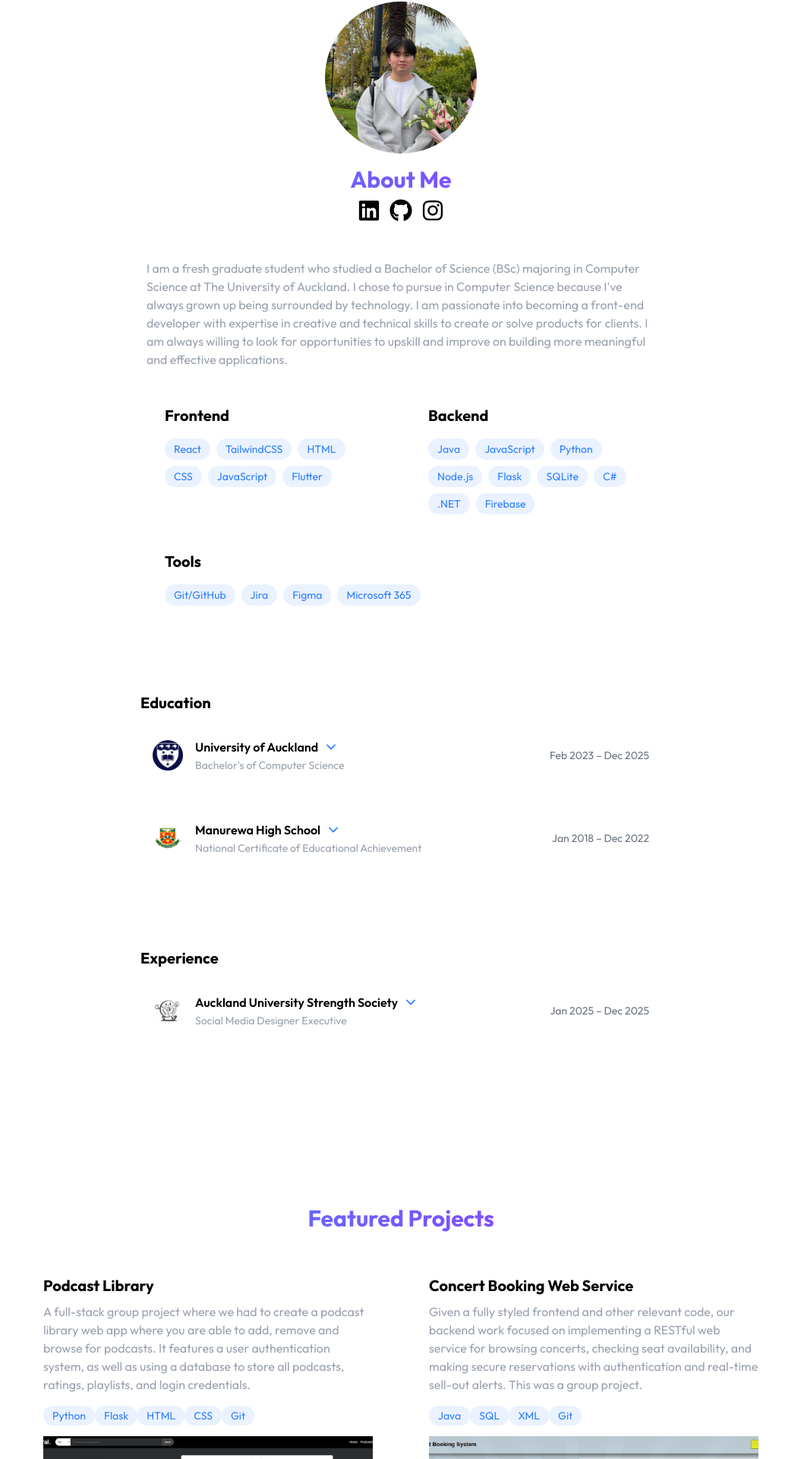
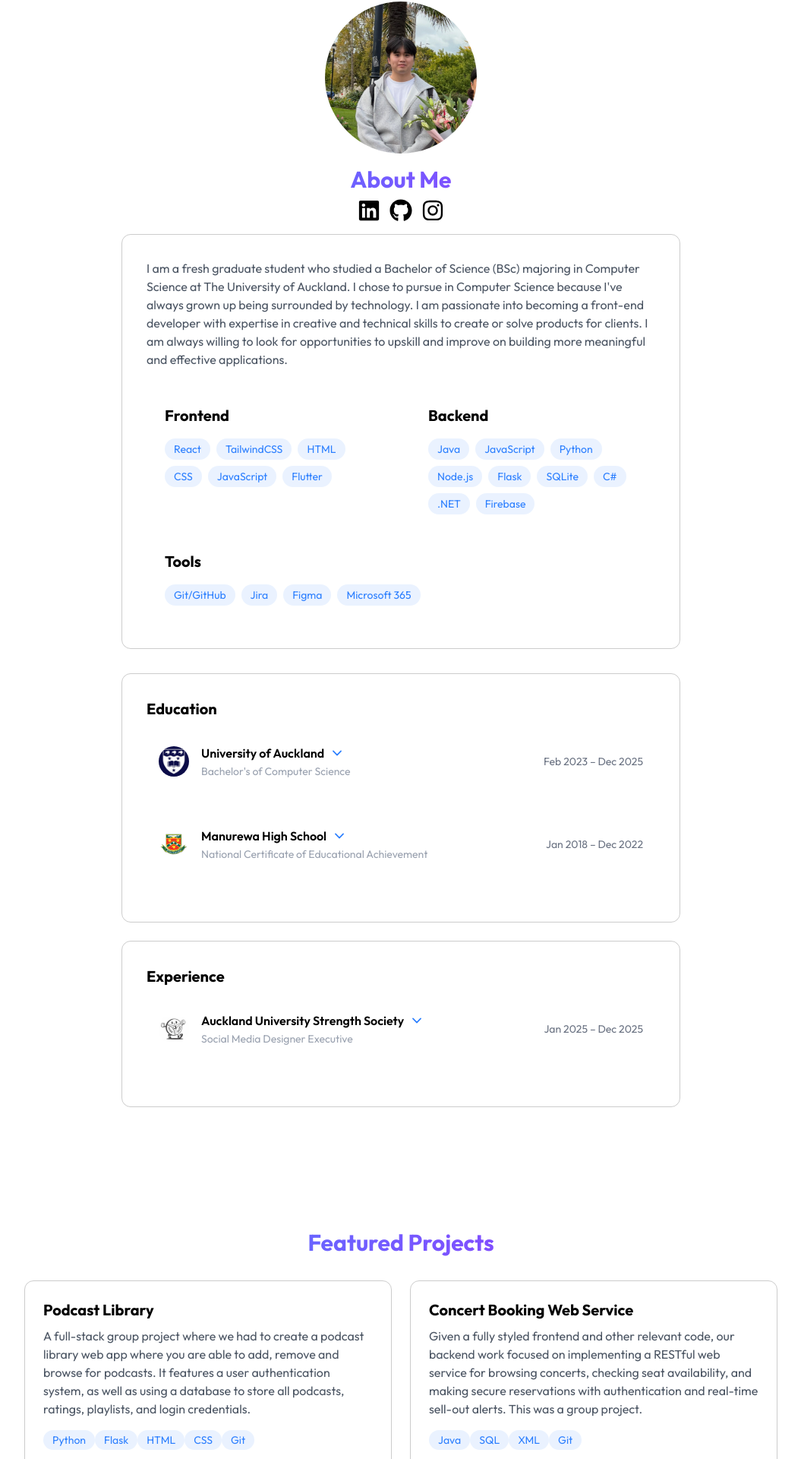
Before and after one commit to Bigmonterss/self-portfolio-project-2025, a React (Vite) app: page / in a window 1280 px wide. Shown: the part 878-2798 px from the top of the page at 76% size, without its empty margins (112-1167 px from the left). Built offline with nearby package versions, Linux system fonts and the light colour scheme.

Commit message:
UPDATE: Entire dark mode light mode toggle
Made everything change according to the toggle

```diff
--- a/src/components/Navbar.jsx
+++ b/src/components/Navbar.jsx
@@ -27,7 +27,7 @@ export const Navbar = ({menuOpen, setMenuOpen}) => {
         localStorage.setItem("theme", next ? "dark" : "light");
     };
 
-    return <nav className="fixed top-0 w-full z-40 bg-[rgba(10, 10, 10, 0.8)] backdrop-blur-lg border-b border-white/10 shadow-lg">
+    return <nav className="fixed top-0 w-full z-40 bg-[rgba(10, 10, 10, 0.8)] backdrop-blur-lg border-b border-white/10 shadow-sm">
         <div className="max-w-5xl mx-auto px-4">
             <div className="flex justify-between items-center h-16">
                 <a
--- a/src/components/sections/About.jsx
+++ b/src/components/sections/About.jsx
@@ -59,8 +59,10 @@ export const About = () => {
 
 
                 {/* Small intro about me section*/}
-                <div className="rounded-xl p-8 border-white/10 border hover:-translate-y-1 transition-all">
-                    <p className="text-gray-400 mb-6">
+                <div className="rounded-xl p-8 border hover:-translate-y-1 transition-all"
+                    style={{ borderColor: 'var(--border-color)' }}
+                >
+                    <p className="mb-6" style={{ color: "var(--text-color)" }}>
                         I am a fresh graduate student who studied a Bachelor of Science (BSc) majoring in Computer Science at The University of Auckland.
                         I chose to pursue in Computer Science because I've always grown up being surrounded by technology.
                         I am passionate into becoming a front-end developer with expertise in creative and technical skills to create or solve products for clients.
@@ -113,7 +115,9 @@ export const About = () => {
 
                 {/* Work and Education section*/}
                 <div className="grid grid-cols-1 md:grid-cols-1 gap-6 mt-8">
-                    <div className="p-6 rounded-xl border-white/10 border hover:-translate-y-1 transition-all">
+                    <div className="rounded-xl p-8 border hover:-translate-y-1 transition-all"
+                        style={{ borderColor: 'var(--border-color)' }}
+                    >
                         <h3 className="text-xl font-bold mb-4">Education</h3>
                         <div>
                             <ExperienceItem
@@ -128,7 +132,7 @@ export const About = () => {
                                     />
                                 }
                                 >
-                                <div className="text-gray-300 space-y-1">
+                                <div className="space-y-1" style={{ color: "var(--text-color)" }}>
                                     <p><strong>Certificate of Achievement (A+): </strong> COMPSCI 210, PHYSICS 140</p>
                                     <p><strong>Relevant Coursework: </strong> Web Development, UX/UI, Data Strucures & Algorithms</p>
                                     <p><strong>Activities: </strong> Exec of AUSS (Auckland University Strength Society), Member of UoA Esports Club, WDCC, SESA, and UOACS</p>
@@ -146,7 +150,9 @@ export const About = () => {
                                     />
                                 }
                                 >
-                                <div className="text-gray-300 space-y-1">
+                                <div className="space-y-1"
+                                    style={{ color: "var(--text-color)" }}
+                                >
                                     <p><strong>Qualifications: </strong> NCEA Level 1, 2 with Excellence Endorsement, NCEA Level 3 with Achieved</p>
                                     <p><strong>Awards: </strong>Trophy Award Outstanding Contribution to the Creative Arts, Colberty Award for Endeavour in Physics - Trophy + $150</p>
                                     <p><strong>Activities: </strong> Environmental Council, Year 9 Concert Band, Badminton</p>
@@ -154,7 +160,9 @@ export const About = () => {
                             </ExperienceItem>
                         </div>
                     </div>
-                    <div className="p-6 rounded-xl border-white/10 border hover:-translate-y-1 transition-all">
+                    <div className="rounded-xl p-8 border hover:-translate-y-1 transition-all"
+                        style={{ borderColor: 'var(--border-color)' }}
+                    >
                         <h3 className="text-xl font-bold mb-4">Experience</h3>
                         <div>
                             <ExperienceItem
@@ -169,8 +177,10 @@ export const About = () => {
                                     />
                                 }
                                 >
-                                An executive member of the Auckland University Strength Society (AUSS) club in the social media team.
+                                <p style={{ color: "var(--text-color)" }}>
+                                    An executive member of the Auckland University Strength Society (AUSS) club in the social media team.
                                 Designing engaging posts to build sign-ups for our training nights using Canva that is uploaded onto our AUSS Instagram page.
+                                </p>
                                 <div className="grid grid-cols-1 md:grid-cols-2 gap-4 mt-4">
                                     <img
                                         className="w-full h-auto object-cover rounded-lg"
--- a/src/components/sections/Home.jsx
+++ b/src/components/sections/Home.jsx
@@ -29,7 +29,7 @@ export const Home = () => {
                 <h1 className="text-center text-5xl md:text-7xl font-bold mb-6 bg-gradient-to-r from-blue-500 to-purple-600 bg-clip-text text-transparent leading-right">
                     Hi, I'm Jayden Pham
                 </h1>
-                <p className ="text-center text-gray-400 text-lg mb-8 max-w-lg mx-auto flex justify-center">
+                <p className ="text-center text-lg mb-8 max-w-lg mx-auto flex justify-center" style={{ color: "var(--text-color)" }}>
                     A final year CompSci student at the University of Auckland.
                 </p>
 
--- a/src/components/sections/Projects.jsx
+++ b/src/components/sections/Projects.jsx
@@ -11,9 +11,11 @@ export const Projects = () => {
                 </h2>
                 <div className="grid grid-cols-1 md:grid-cols-2 gap-6">
 
-                    <div className="p-6 rounded-xl border border-white/10 hover:-translate-y-1 hover:border-blue-500/30 hover:shadow-[0_2px_8px_rgba(59, 130, 246, 0.2)]">
+                    <div className="p-6 rounded-xl border hover:-translate-y-1 hover:border-blue-500/30 hover:shadow-[0_2px_8px_rgba(59, 130, 246, 0.2)]"
+                        style={{ borderColor: 'var(--border-color)' }}
+                    >
                         <h3 className="text-xl font-bold mb-2">Podcast Library</h3>
-                        <p className="text-gray-400 mb-4">
+                        <p className="mb-4" style={{ color: "var(--text-color)" }}>
                             A full-stack group project where we had to create a podcast library web app where you are able to add, remove and browse for podcasts.
                             It features a user authentication system, as well as using a database to store all podcasts, ratings, playlists, and login credentials.
                         </p>
@@ -41,9 +43,11 @@ export const Projects = () => {
                         </div>
                     </div>
 
-                    <div className="p-6 rounded-xl border border-white/10 hover:-translate-y-1 hover:border-blue-500/30 hover:shadow-[0_2px_8px_rgba(59, 130, 246, 0.2)]">
+                    <div className="p-6 rounded-xl border hover:-translate-y-1 hover:border-blue-500/30 hover:shadow-[0_2px_8px_rgba(59, 130, 246, 0.2)]"
+                        style={{ borderColor: 'var(--border-color)' }}
+                    >
                         <h3 className="text-xl font-bold mb-2">Concert Booking Web Service</h3>
-                        <p className="text-gray-400 mb-4">
+                        <p className="mb-4" style={{ color: "var(--text-color)" }}>
                             Given a fully styled frontend and other relevant code, our backend work focused on implementing a RESTful web service for browsing concerts, checking seat availability, and making secure reservations with authentication and real-time sell-out alerts. This was a group project.
                         </p>
                         <div className="mb-4">
@@ -60,9 +64,11 @@ export const Projects = () => {
                         </div>
                     </div>
 
-                    <div className="p-6 rounded-xl border border-white/10 hover:-translate-y-1 hover:border-blue-500/30 hover:shadow-[0_2px_8px_rgba(59, 130, 246, 0.2)]">
+                    <div className="p-6 rounded-xl border hover:-translate-y-1 hover:border-blue-500/30 hover:shadow-[0_2px_8px_rgba(59, 130, 246, 0.2)]"
+                        style={{ borderColor: 'var(--border-color)' }}
+                    >
                         <h3 className="text-xl font-bold mb-2">High-Fidelity Prototype</h3>
-                        <p className="text-gray-400 mb-4">
+                        <p className="mb-4" style={{ color: "var(--text-color)" }}>
                             High-fidelity prototype of a pet-sitting service website featuring a landing page and user registration form. Focused on visual design, accessibility for users, and brand colour consistency derived from a custom HSL value. Includes layout based on Gestalt principles, semantic structure, and user-friendly form elements.
                         </p>
                         <div className="mb-4">
@@ -89,9 +95,11 @@ export const Projects = () => {
                     </div>
 
                     {/* Capstone */}
-                    <div className="p-6 rounded-xl border border-white/10 hover:-translate-y-1 hover:border-blue-500/30 hover:shadow-[0_2px_8px_rgba(59, 130, 246, 0.2)]">
+                    <div className="p-6 rounded-xl border hover:-translate-y-1 hover:border-blue-500/30 hover:shadow-[0_2px_8px_rgba(59, 130, 246, 0.2)]"
+                        style={{ borderColor: 'var(--border-color)' }}
+                    >
                         <h3 className="text-xl font-bold mb-2">Capstone Project - BearLingo</h3>
-                        <p className="text-gray-400 mb-4">
+                        <p className="mb-4" style={{ color: "var(--text-color)" }}>
                             An AI cross-platform job-seeking and career progression/learning application inspired by Duolingo. My responsibilities included building the frontend with a modular,
                             component-based design, and integrating Firebase for authentication and real-time database features. Delivering biweekly progress updates and live demos to the client.
                         </p>
--- a/src/index.css
+++ b/src/index.css
@@ -15,14 +15,25 @@ body {
   --background-color: white;
   --color: black;
   --theme-toggle-bg: white;
+  --border-color: rgba(0,0,0,0.2);
+  --placeholder-color: rgba(0,0,0,0.2);
+  --text-color: #4b5563;
 }
 
 [data-theme="dark"] {
   --background-color: #121212;
   --color: #e0e0e0;
-  --theme-toggle-bg: black
+  --theme-toggle-bg: black;
+  --border-color: rgba(255,255,255,0.1);
+  --placeholder-color: rgba(255,255,255,0.1);
+  --text-color: #9ca3af;
 }
 
+input::placeholder,
+textarea::placeholder {
+  color: var(--placeholder-color);
+  opacity: 1; /* ensure full opacity for placeholder */
+}
 
 /* Theme dropdown styles */
 .theme-dropdown {
```
Also changed, not shown: src/components/sections/Contact.jsx (+6 -3 lines).
